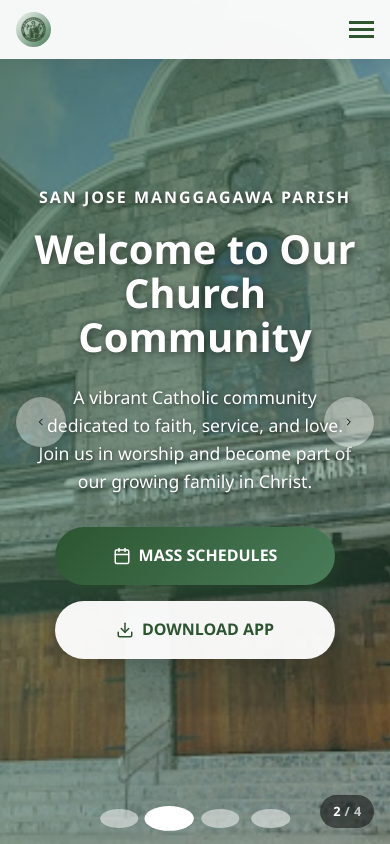
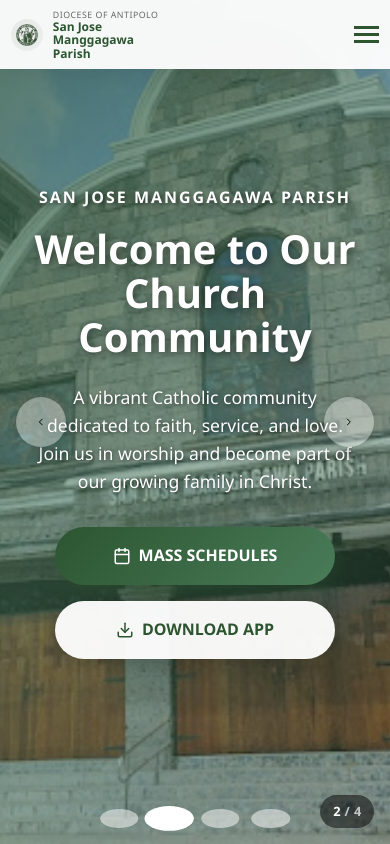
Before and after one commit to carlovallena48-collab/sanjosewebsite, a React (Vite) app: page / in a window 390 px wide. Shown: the top 844 px of the page. Built offline with nearby package versions, Linux system fonts and the light colour scheme.

Commit message:
Moved images to public folder

```diff
--- a/src/components/Header/Header.css
+++ b/src/components/Header/Header.css
@@ -24,7 +24,7 @@
   width: 50px;
   height: 50px;
   border-radius: 50%;
-  background: linear-gradient(135deg, #f4f7f4, #4a7c59);
+  background: linear-gradient(135deg, #e6e9e6, #eceeed);
   display: flex;
   align-items: center;
   justify-content: center;
@@ -120,7 +120,9 @@
   transition: 0.3s;
 }
 
-/* Tablet Styles */
+/* ===== RESPONSIVE DESIGN ===== */
+
+/* Tablet Styles (768px - 1024px) */
 @media (max-width: 1024px) {
   .home-header {
     padding: 1rem 1.5rem;
@@ -137,12 +139,113 @@
   .diocese-text {
     font-size: 0.7rem;
   }
+
+  .logo-text-container {
+    display: flex !important; /* FORCE SHOW ON TABLET */
+  }
 }
 
-/* Mobile Styles */
+/* Mobile Landscape (576px - 767px) */
+@media (max-width: 767px) and (min-width: 576px) {
+  .home-header {
+    padding: 0.8rem 1rem;
+  }
+
+  .logo-text-container {
+    display: flex !important; /* SHOW TEXT */
+  }
+
+  .parish-text {
+    font-size: 0.9rem;
+  }
+
+  .diocese-text {
+    font-size: 0.65rem;
+  }
+
+  .logo-background {
+    width: 40px;
+    height: 40px;
+  }
+
+  .church-logo {
+    width: 28px;
+    height: 28px;
+  }
+}
+
+/* Mobile Portrait (425px - 575px) */
+@media (max-width: 575px) and (min-width: 425px) {
+  .home-header {
+    padding: 0.7rem 0.8rem;
+  }
+
+  .logo-text-container {
+    display: flex !important; /* SHOW TEXT */
+  }
+
+  .parish-text {
+    font-size: 0.8rem;
+    white-space: normal;
+    line-height: 1.1;
+  }
+
+  .diocese-text {
+    font-size: 0.6rem;
+  }
+
+  .logo-background {
+    width: 35px;
+    height: 35px;
+  }
+
+  .church-logo {
+    width: 25px;
+    height: 25px;
+  }
+}
+
+/* Small Mobile (320px - 424px) */
+@media (max-width: 424px) {
+  .home-header {
+    padding: 0.6rem 0.7rem;
+  }
+
+  .logo-text-container {
+    display: flex !important; /* SHOW TEXT */
+    flex-direction: column;
+  }
+
+  .parish-text {
+    font-size: 0.75rem;
+    white-space: normal;
+    line-height: 1.1;
+    max-width: 120px;
+  }
+
+  .diocese-text {
+    font-size: 0.55rem;
+  }
+
+  .logo-background {
+    width: 32px;
+    height: 32px;
+    flex-shrink: 0;
+  }
+
+  .church-logo {
+    width: 22px;
+    height: 22px;
+  }
+
+  .logo-section {
+    gap: 0.6rem;
+  }
+}
+
+/* Navigation Styles for Mobile */
 @media (max-width: 768px) {
   .home-header {
-    padding: 1rem;
     width: 100vw;
   }
 
@@ -187,55 +290,45 @@
   .download-app-button {
     display: none;
   }
+}
+
+/* Very Small Mobile (max-width: 319px) */
+@media (max-width: 319px) {
+  .home-header {
+    padding: 0.5rem;
+  }
 
   .logo-text-container {
-    display: none; /* Hide text on mobile for cleaner look */
+    display: flex !important;
+  }
+
+  .parish-text {
+    font-size: 0.7rem;
+    max-width: 100px;
+  }
+
+  .diocese-text {
+    font-size: 0.5rem;
   }
 
   .logo-background {
-    width: 40px;
-    height: 40px;
+    width: 30px;
+    height: 30px;
   }
 
   .church-logo {
-    width: 30px;
-    height: 30px;
+    width: 20px;
+    height: 20px;
+  }
+
+  .logo-section {
+    gap: 0.5rem;
   }
 }
 
-/* Small Mobile Styles */
-@media (max-width: 480px) {
-  .home-header {
-    padding: 0.75rem 1rem;
-  }
-
-  .logo-background {
-    width: 35px;
-    height: 35px;
-  }
-
-  .church-logo {
-    width: 25px;
-    height: 25px;
-  }
-
-  .main-nav ul {
-    padding: 1.5rem;
+/* Ensure text is always visible on larger screens */
+@media (min-width: 425px) {
+  .logo-text-container {
+    display: flex !important;
   }
 }
-
-/* Show text on mobile when menu is open */
-@media (max-width: 768px) {
-  .main-nav.nav-open ~ .logo-section .logo-text-container {
-    display: flex;
-    position: absolute;
-    top: 100%;
-    left: 0;
-    background: white;
-    width: 100%;
-    padding: 1rem;
-    text-align: center;
-    justify-content: center;
-    box-shadow: 0 2px 10px rgba(0, 0, 0, 0.1);
-  }
-}
```
